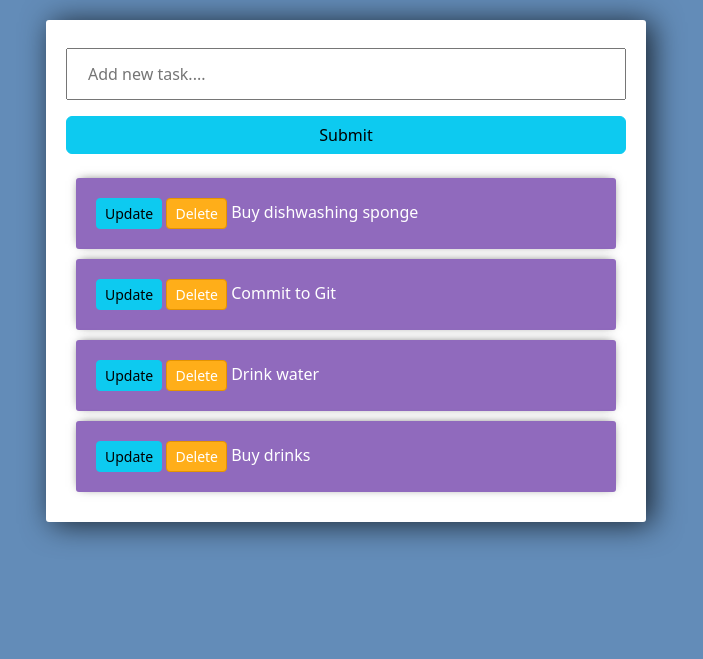
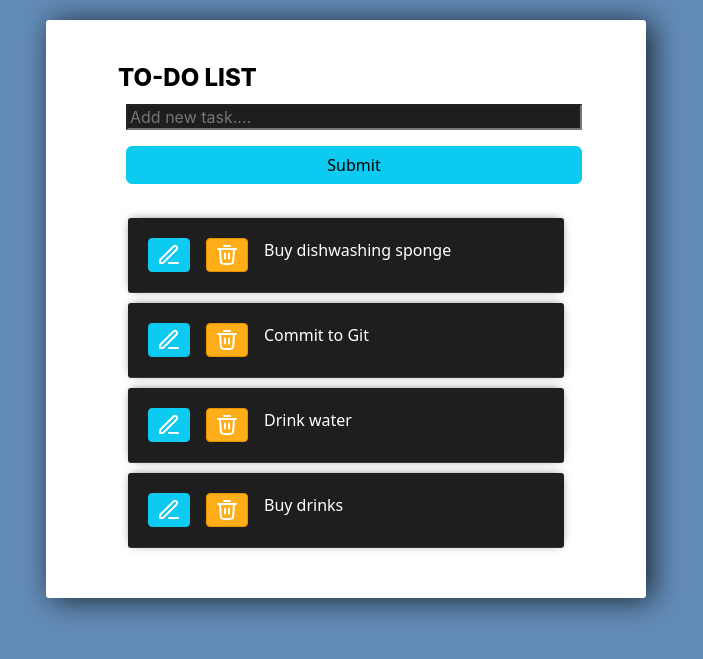
Before and after one commit to Harold-Odro/to-do-list-Django-, a Django app: page / in a window 1280 px wide. Shown: the top 659 px of the page, without its empty margins (294-997 px from the left). Run offline with Django 4.2, Linux system fonts and the light colour scheme; data comes from the database, SQL or seed files in the repository; both versions use the stored data as it was after the commit.

Commit message:
Made changes to appearance of homepage.

```diff
--- a/tasks/templates/tasks/delete.html
+++ b/tasks/templates/tasks/delete.html
@@ -1,5 +1,6 @@
+{% load static %}
 <link rel= "stylesheet" href="https://cdn.jsdelivr.net/npm/bootstrap@5.3.2/dist/css/bootstrap.min.css" rel="stylesheet" integrity="sha384-T3c6CoIi6uLrA9TneNEoa7RxnatzjcDSCmG1MXxSR1GAsXEV/Dwwykc2MPK8M2HN" crossorigin="anonymous">
-
+<link href = "{% static '/css/main.css' %}" rel = "stylesheet" type = "text/css">
 <style>
 
     body{
--- a/tasks/templates/tasks/list.html
+++ b/tasks/templates/tasks/list.html
@@ -1,5 +1,5 @@
+{% load static %}
 <link rel= "stylesheet" href="https://cdn.jsdelivr.net/npm/bootstrap@5.3.2/dist/css/bootstrap.min.css" rel="stylesheet" integrity="sha384-T3c6CoIi6uLrA9TneNEoa7RxnatzjcDSCmG1MXxSR1GAsXEV/Dwwykc2MPK8M2HN" crossorigin="anonymous">
-
 <style>
 
     body{
@@ -7,10 +7,16 @@
     }
 
     input{
-        width:100%;
-        padding: 12px 20px;
-        margin: 8px 0;
+        width: 100%;
+        margin: 8px;
         box-sizing: border-box;
+        background: #1E1E1E;
+        color: #FFF;
+        font-family: Inter;
+        font-size: 16px;
+        font-style: normal;
+        font-weight: 400;
+        line-height: normal;
     }
 
     input ::placeholder{
@@ -19,19 +25,32 @@
 
     .submit{
         background-color: #6BA3E8
+
     }
 
     .center-column{
+        display: flex;
+        padding: 40px 72px;
+        flex-direction: column;
+        justify-content: space-between;
+        flex: 1 0 0;
+        align-self: stretch;
         width:600px;
         margin:20px auto;
-        padding:20px;
         background-color: #fff;
         border-radius: 3px;
         box-shadow: 6px 2px 30px 0px rgba(0,0,0,0.75);
     }
 
     .item-row{
-        background-color: #906ABD;
+        display: flex;
+        padding: 16px;
+        align-items: flex-start;
+        gap: 16px;
+        align-self: stretch;
+        border-radius: 16px;
+        border-bottom: 1px solid rgba(255, 255, 255, 0.10);
+        background-color: #1E1E1E;
         margin: 10px;
         padding: 20px;
         border-radius: 3px;
@@ -45,10 +64,24 @@
         border-color: #E59400;
     }
 
+    .new-task{
+        display: flex;
+        padding: 24px;
+        align-items: center;
+        gap: 18px;
+        align-self: stretch;
+        border-radius: 16px;
+        border: 2px solid rgba(255, 255, 255, 0.10);
+        background: #1E1E1E;
+    }
+
 
 </style>
 
+
+
 <div class = "center-column">
+    <div style="color: black; font-size: 24px; font-family: Inter; font-weight: 800; word-wrap: break-word">TO-DO LIST</div>
     <form method="POST" actions = "/">
         {%csrf_token%}
         {{form.title}}
@@ -58,8 +91,12 @@
     <div class = "todo-list">
         {%for task in tasks%}
             <div class = "item-row">
-                <a class="btn btn-sm btn-info" href = "{% url 'update_task' task.id %}">Update</a>
-                <a class="btn btn-sm btn-danger" href = "{% url 'delete' task.id %}">Delete</a>
+                <a class="btn btn-sm btn-info" href = "{% url 'update_task' task.id %}"><svg xmlns="http://www.w3.org/2000/svg" width="24" height="24" viewBox="0 0 24 24" fill="none">
+                    <path d="M12 20H21M3 20H4.67454C5.16372 20 5.40832 20 5.63849 19.9447C5.84256 19.8957 6.03765 19.8149 6.2166 19.7053C6.41843 19.5816 6.59138 19.4086 6.93729 19.0627L19.5 6.49998C20.3285 5.67156 20.3285 4.32841 19.5 3.49998C18.6716 2.67156 17.3285 2.67156 16.5 3.49998L3.93726 16.0627C3.59136 16.4086 3.4184 16.5816 3.29472 16.7834C3.18506 16.9624 3.10425 17.1574 3.05526 17.3615C3 17.5917 3 17.8363 3 18.3255V20Z" stroke="white" stroke-width="2" stroke-linecap="round" stroke-linejoin="round"/>
+                  </svg></a>
+                <a class="btn btn-sm btn-danger" href = "{% url 'delete' task.id %}"> <svg xmlns="http://www.w3.org/2000/svg" width="24" height="24" viewBox="0 0 24 24" fill="none">
+                    <path d="M9 3H15M3 6H21M19 6L18.2987 16.5193C18.1935 18.0975 18.1409 18.8867 17.8 19.485C17.4999 20.0118 17.0472 20.4353 16.5017 20.6997C15.882 21 15.0911 21 13.5093 21H10.4907C8.90891 21 8.11803 21 7.49834 20.6997C6.95276 20.4353 6.50009 20.0118 6.19998 19.485C5.85911 18.8867 5.8065 18.0975 5.70129 16.5193L5 6M10 10.5V15.5M14 10.5V15.5" stroke="white" stroke-width="2" stroke-linecap="round" stroke-linejoin="round"/>
+                  </svg></a>
                 {%if task.complete == True %}
                 <strike>{{task}}</strike>
                 {%else%}
@@ -68,4 +105,7 @@
             </div>
             {% endfor %}
     </div>
+
+
+
 </div>
```
Also changed, not shown: tasks/templates/tasks/update_task.html (+3 -4 lines), todo/settings.py (+7 -1 lines), db.sqlite3, 1 other file.
